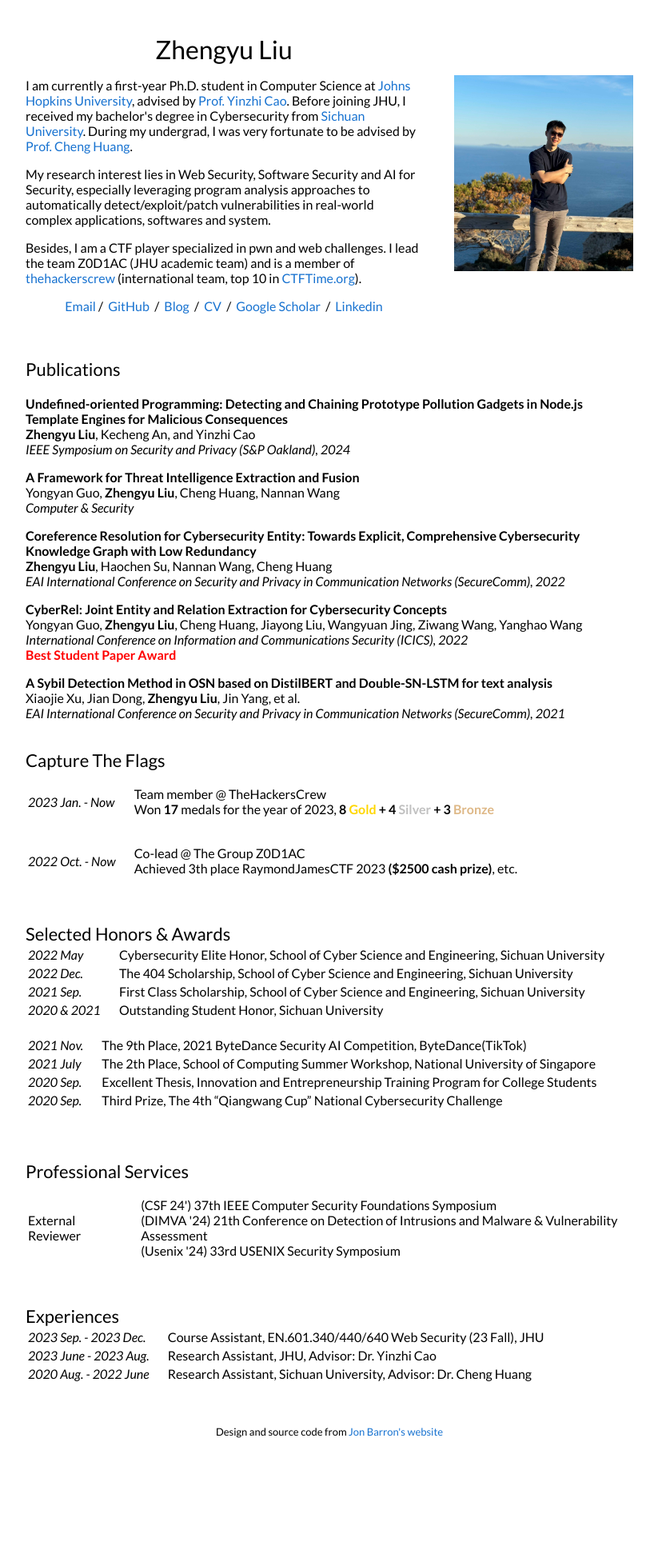
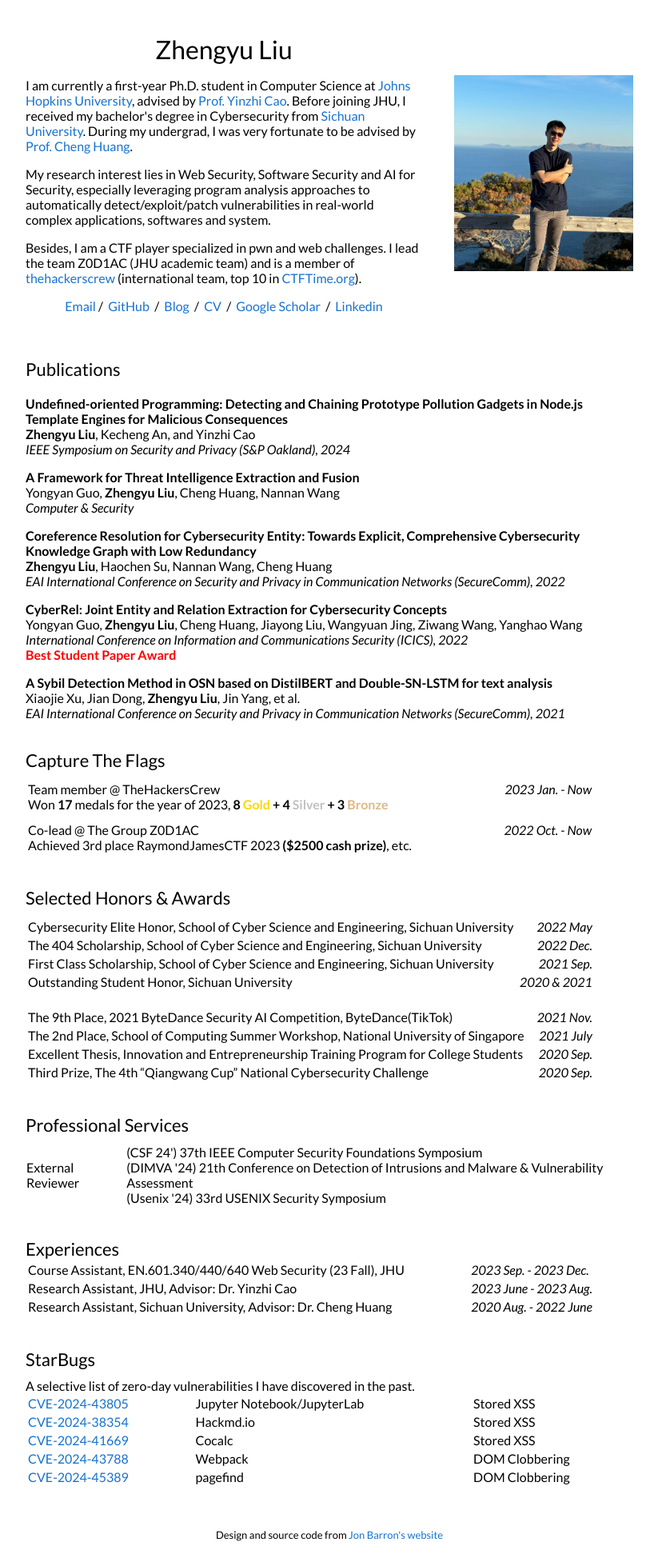
Before and after one commit to jackfromeast/jackfromeast.github.io, a Jekyll site: the page built from _posts/2023-08-04-UoPF.md, in a window 1280 px wide. Shown: the whole page at 80% size, without its empty margins (228-1051 px from the left). Built offline with Jekyll 4.4.1, drawn with Linux system fonts in a browser that asks for light colours; before the commit the page ends 1819 px from its top, so only the background shows below that.

Commit message:
[Default] Add StarBugs section in the default page

```diff
--- a/_layouts/default.html
+++ b/_layouts/default.html
@@ -127,73 +127,71 @@
         <table style="width:100%;border:0px;border-spacing:0px;border-collapse:separate;margin-right:auto;margin-left:auto;">
           <tr>
             <td style="padding:2.5%;width:100%;vertical-align:middle;">
-              <h2>Capture The Flags</h2>
-              <table>
+              <div style="margin-bottom: 10px;">
+                <h2>Capture The Flags</h2>
+              </div>
+              <table style="width:100%;table-layout:auto;">
                 <tr>
-                  <td><em>2023 Jan. - Now</em> &emsp;</td>
-                  <td>
-                    <p>Team member @ TheHackersCrew
-                      <br>
-                      Won <strong>17</strong> medals for the year of 2023, <strong>8 <span style="color:gold">Gold</span> + 4 <span style="color:silver">Silver</span> + 3 <span style="color:burlywood">Bronze</span></strong>
-                    </p>
+                  <td style="white-space: nowrap; padding-bottom:10px;">Team member @ TheHackersCrew
+                    <br>
+                    <span style="font-weight:normal;">Won <strong>17</strong> medals for the year of 2023, <strong>8 <span style="color:gold">Gold</span> + 4 <span style="color:silver">Silver</span> + 3 <span style="color:burlywood">Bronze</span></strong></span>
                   </td>
+                  <td style="text-align:right; padding-right:50px; vertical-align:top;"><em>2023 Jan. - Now</em></td>
                 </tr>
                 <tr>
-                  <td><em>2022 Oct. - Now</em> &emsp;</td>
-                  <td>
-                    <p>Co-lead @ The Group Z0D1AC
-                      <br>
-                      Achieved 3th place RaymondJamesCTF 2023 <strong>($2500 cash prize)</strong>, etc.
-                    </p>
+                  <td style="white-space: nowrap;">Co-lead @ The Group Z0D1AC
+                    <br>
+                    <span style="font-weight:normal;">Achieved 3rd place RaymondJamesCTF 2023 <strong>($2500 cash prize)</strong>, etc.</span>
                   </td>
+                  <td style="text-align:right; padding-right:50px; vertical-align:top;"><em>2022 Oct. - Now</em></td>
+                </tr>
               </table>
             </td>
           </tr>
         </table>
 
+
         <table style="width:100%;border:0px;border-spacing:0px;border-collapse:separate;margin-right:auto;margin-left:auto;">
           <tr>
             <td style="padding:2.5%;width:100%;vertical-align:middle">
-              <h2>Selected Honors & Awards</h2>
-              <table>
+              <div style="margin-bottom: 10px;">
+                <h2>Selected Honors & Awards</h2>
+              </div>
+              <table style="width:100%;table-layout:auto;">
                 <tr>
-                  <td><em>2022 May</em> &emsp;</td>
                   <td>Cybersecurity Elite Honor, School of Cyber Science and Engineering, Sichuan University</td>
+                  <td style="text-align:right; padding-right:30px;"><em>2022 May</em> &emsp;</td>
                 </tr>
                 <tr>
-                  <td><em>2022 Dec.</em> &emsp;</td>
                   <td>The 404 Scholarship, School of Cyber Science and Engineering, Sichuan University</td>
+                  <td style="text-align:right; padding-right:30px;"><em>2022 Dec.</em> &emsp;</td>
                 </tr>
                 <tr>
-                  <td><em>2021 Sep.</em> &emsp;</td>
                   <td>First Class Scholarship, School of Cyber Science and Engineering, Sichuan University</td>
+                  <td style="text-align:right; padding-right:30px;"><em>2021 Sep.</em> &emsp;</td>
                 </tr>
                 <tr>
-                  <td><em>2020 & 2021</em> &emsp;</td>
                   <td>Outstanding Student Honor, Sichuan University</td>
+                  <td style="text-align:right; padding-right:30px;"><em>2020 & 2021</em> &emsp;</td>
                 </tr>
               </table>
               <br>
-              <table>
+              <table style="width:100%;table-layout:auto;">
                 <tr>
-                  <td><em>2021 Nov.</em> &emsp;</td>
                   <td>The 9th Place, 2021 ByteDance Security AI Competition, ByteDance(TikTok)</td>
+                  <td style="text-align:right; padding-right:30px;"><em>2021 Nov.</em> &emsp;</td>
                 </tr>
                 <tr>
-                  <td><em>2021 July</em> &emsp;</td>
-                  <td>The 2th Place, School of Computing Summer Workshop, National University of Singapore</td>
+                  <td>The 2nd Place, School of Computing Summer Workshop, National University of Singapore</td>
+                  <td style="text-align:right; padding-right:30px;"><em>2021 July</em> &emsp;</td>
                 </tr>
                 <tr>
-                  <td><em>2020 Sep.</em> &emsp;</td>
                   <td>Excellent Thesis, Innovation and Entrepreneurship Training Program for College Students</td>
+                  <td style="text-align:right; padding-right:30px;"><em>2020 Sep.</em> &emsp;</td>
                 </tr>
                 <tr>
-                  <td><em>2020 Sep.</em> &emsp;</td>
                   <td>Third Prize, The 4th “Qiangwang Cup” National Cybersecurity Challenge</td>
-                </tr>
-                <tr>
-                  <td><em>           </em> &emsp;</td>
-                  <td></td>
+                  <td style="text-align:right; padding-right:30px;"><em>2020 Sep.</em> &emsp;</td>
                 </tr>
               </table>
             </td>
@@ -203,17 +201,19 @@
         <table style="width:100%;border:0px;border-spacing:0px;border-collapse:separate;margin-right:auto;margin-left:auto;">
           <tr>
             <td style="padding:2.5%;width:100%;vertical-align:middle">
-              <h2>Professional Services</h2>
-              <table>
+              <div style="margin-bottom: 10px;">
+                <h2>Professional Services</h2>
+              </div>
+              <table style="width:100%;border-spacing:0;">
                 <tr>
-                  <td>External Reviewer&emsp;</td>
+                  <td>External Reviewer</td> <!-- Adjust padding here -->
                   <td>
-                    <p>
-                      (CSF 24')     37th IEEE Computer Security Foundations Symposium
+                    <p style="margin:0;">
+                      (CSF 24') 37th IEEE Computer Security Foundations Symposium
                       <br>
-                      (DIMVA '24)   21th Conference on Detection of Intrusions and Malware & Vulnerability Assessment
+                      (DIMVA '24) 21th Conference on Detection of Intrusions and Malware & Vulnerability Assessment
                       <br>
-                      (Usenix '24)  33rd USENIX Security Symposium
+                      (Usenix '24) 33rd USENIX Security Symposium
                     </p>
                   </td>
                 </tr>
@@ -226,18 +226,56 @@
           <tr>
             <td style="padding:2.5%;width:100%;vertical-align:middle">
               <h2>Experiences</h2>
-              <table>
+              <table style="width:100%;table-layout:auto;">
                 <tr>
+                  <td>Course Assistant, EN.601.340/440/640 Web Security (23 Fall), JHU</td>
                   <td><em>2023 Sep. - 2023 Dec.</em> &emsp;</td>
-                  <td>Course Assistant, EN.601.340/440/640 Web Security (23 Fall), JHU</td>
                 </tr>
                 <tr>
+                  <td>Research Assistant, JHU, Advisor: Dr. Yinzhi Cao</td>
                   <td><em>2023 June - 2023 Aug.</em> &emsp;</td>
-                  <td>Research Assistant, JHU, Advisor: Dr. Yinzhi Cao</td>
                 </tr>
                 <tr>
+                  <td>Research Assistant, Sichuan University, Advisor: Dr. Cheng Huang</td>
                   <td><em>2020 Aug. - 2022 June</em> &emsp;</td>
-                  <td>Research Assistant, Sichuan University, Advisor: Dr. Cheng Huang</td>
+                </tr>
+              </table>
+            </td>
+          </tr>
+        </table>
+
+        <table style="width:100%;border:0px;border-spacing:0px;border-collapse:separate;margin-right:auto;margin-left:auto;">
+          <tr>
+            <td style="padding:2.5%;width:100%;vertical-align:middle">
+              <div style="margin-bottom: 10px;">
+                <h2>StarBugs</h2>
+              </div>
+              A selective list of zero-day vulnerabilities I have discovered in the past.
+              <table style="width:100%;table-layout:auto;">
+                <tr>
+                  <td><a href="https://github.com/advisories/GHSA-9q39-rmj3-p4r2">CVE-2024-43805</a></td>
+                  <td>Jupyter Notebook/JupyterLab</td>
+                  <td>Stored XSS</td>
+                </tr>
+                <tr>
+                  <td><a href="https://github.com/hackmdio/codimd/security/advisories/GHSA-22jv-vch8-2vp9">CVE-2024-38354</a></td>
+                  <td>Hackmd.io</td>
+                  <td>Stored XSS</td>
+                </tr>
+                <tr>
+                  <td><a href="https://github.com/sagemathinc/cocalc/security/advisories/GHSA-392m-jj94-j3jx">CVE-2024-41669</a></td>
+                  <td>Cocalc</td>
+                  <td>Stored XSS</td>
+                </tr>
+                <tr>
+                  <td><a href="https://github.com/advisories/GHSA-4vvj-4cpr-p986">CVE-2024-43788</a></td>
+                  <td>Webpack</td>
+                  <td>DOM Clobbering</td>
+                </tr>
+                <tr>
+                  <td><a href="https://github.com/advisories/GHSA-gprj-6m2f-j9hx">CVE-2024-45389</a></td>
+                  <td>pagefind</td>
+                  <td>DOM Clobbering</td>
                 </tr>
               </table>
             </td>
```
